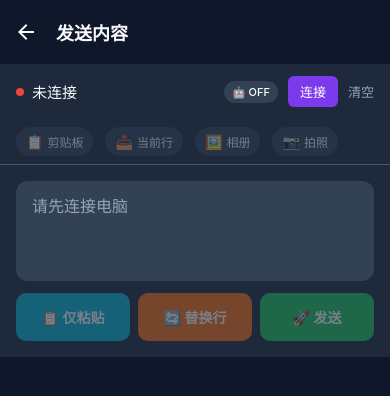
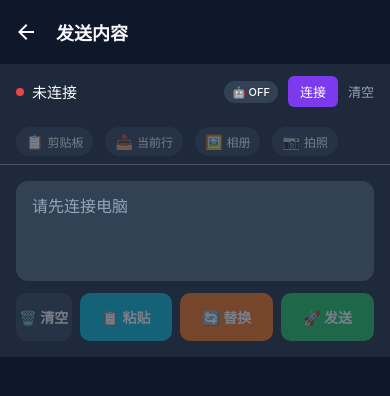
Before and after one commit to vonxq/voice-to-cursor, a React Native app in the folder mobile-app/: screen /Input in a window 390 px wide. Shown: the top 396 px of the page. Built offline with nearby package versions, Linux system fonts and the light colour scheme.

Commit message:
添加清空按钮 + 剪贴板写入调试日志
- 手机端添加清空输入框按钮
- standalone 添加详细日志验证剪贴板写入

```diff
--- a/mobile-app/app/input.tsx
+++ b/mobile-app/app/input.tsx
@@ -517,12 +517,25 @@ export default function InputScreen() {
         {/* 发送按钮组 */}
         <View style={styles.sendRow}>
           <TouchableOpacity
+            style={[styles.sendBtn, styles.btnClear, !hasContent && styles.btnDisabled]}
+            onPress={() => {
+              setText('');
+              setImages([]);
+              if (connected && wsService.isConnected()) {
+                wsService.syncText('');
+              }
+            }}
+            disabled={!hasContent}
+          >
+            <Text style={styles.sendBtnText}>🗑️ 清空</Text>
+          </TouchableOpacity>
+          <TouchableOpacity
             style={[styles.sendBtn, styles.btnPaste, (!connected || !hasContent || sending) && styles.btnDisabled]}
             onPress={handlePasteOnly}
             disabled={!connected || !hasContent || sending}
           >
             {sending ? <ActivityIndicator color="#fff" size="small" /> : (
-              <Text style={styles.sendBtnText}>📋 仅粘贴</Text>
+              <Text style={styles.sendBtnText}>📋 粘贴</Text>
             )}
           </TouchableOpacity>
           <TouchableOpacity
@@ -530,7 +543,7 @@ export default function InputScreen() {
             onPress={replaceCurrentLine}
             disabled={!connected || !hasContent || sending}
           >
-            <Text style={styles.sendBtnText}>🔄 替换行</Text>
+            <Text style={styles.sendBtnText}>🔄 替换</Text>
           </TouchableOpacity>
           <TouchableOpacity
             style={[styles.sendBtn, styles.btnSubmit, (!connected || !hasContent || sending) && styles.btnDisabled]}
@@ -722,6 +735,10 @@ const styles = StyleSheet.create({
     paddingVertical: 14,
     alignItems: 'center',
   },
+  btnClear: {
+    backgroundColor: theme.surfaceLight,
+    flex: 0.6,
+  },
   btnPaste: {
     backgroundColor: theme.secondary,
   },
```
Also changed, not shown: 1 other file (tests, documents, lock files or other folders).
